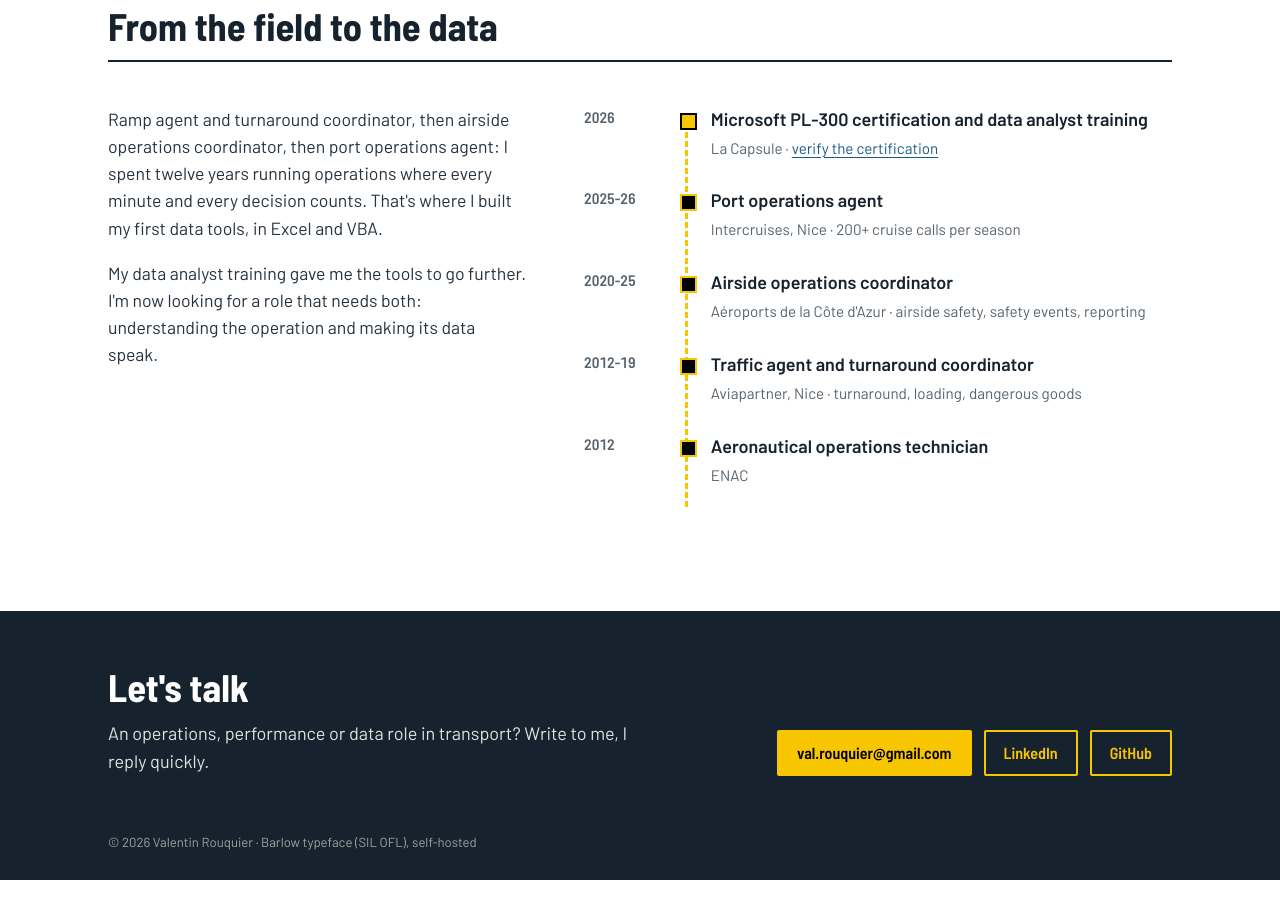
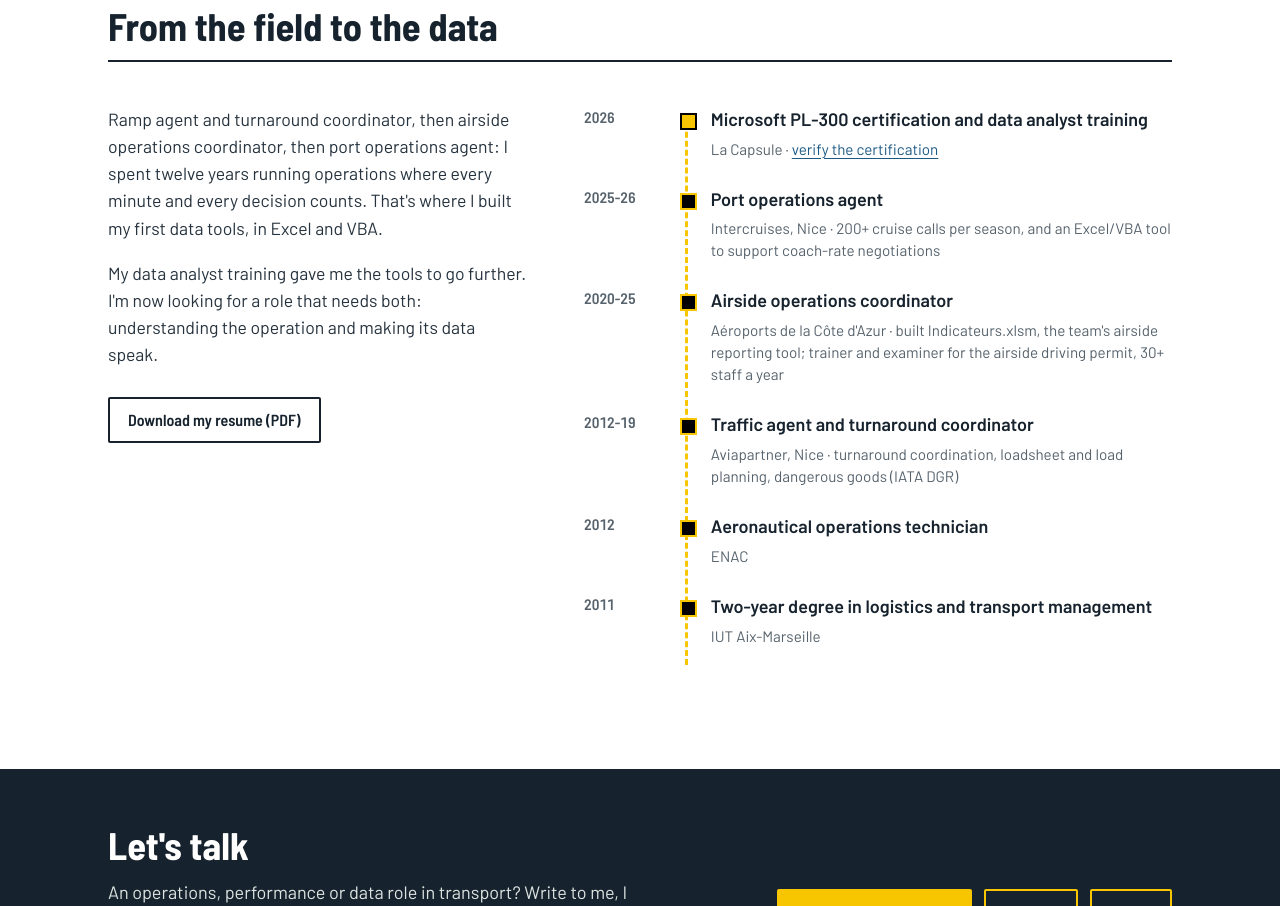
Before and after one commit to valrqr/valrqr.github.io, a plain HTML site: page index.html in a window 1280 px wide. Shown: the part 3146-4052 px from the top of the page. Before the commit the page ends 4026 px from the top, so only its background shows below. Drawn offline with Linux system fonts and the light colour scheme.

Commit message:
Parcours enrichi et CV téléchargeable

```diff
--- a/index.html
+++ b/index.html
@@ -117,6 +117,7 @@ section{padding:84px 0 0}
 
 /* Parcours (séquence réelle : chronologie) */
 .path{display:grid;grid-template-columns:minmax(0,5fr) minmax(0,7fr);gap:56px}
+.path .intro .cvlink{margin-top:28px}
 .path .intro p{font-size:1.1rem;color:#26333E;max-width:44ch}
 .timeline{list-style:none;margin:0;padding:0;position:relative}
 .timeline::before{content:"";position:absolute;left:5.6em;top:8px;bottom:8px;width:0;border-left:3px dashed var(--sign)}
@@ -124,7 +125,7 @@ section{padding:84px 0 0}
 .timeline li::after{content:"";position:absolute;left:calc(5.6em - 5px);top:7px;width:13px;height:13px;background:#000;border:2px solid var(--sign)}
 .timeline time{font:600 .95rem/1.5 var(--display);color:var(--muted);font-variant-numeric:tabular-nums}
 .timeline b{display:block;font-weight:600}
-.timeline div > span{color:var(--muted);font-size:.95rem}
+.timeline div > span{display:block;color:var(--muted);font-size:.95rem;line-height:1.45;margin-top:4px}
 .timeline .now::after{background:var(--sign);border-color:#000}
 
 /* Pied de page */
@@ -304,13 +305,15 @@ footer .wrap.small{display:block;font-size:.82rem;color:#9AA6A3;padding-top:0;pa
       <div class="intro">
         <p><span class="fr">Chef avion, puis coordonnateur des opérations piste, puis agent d'opérations portuaires : j'ai passé douze ans à faire tourner des opérations où chaque minute et chaque décision comptent. J'y ai construit mes premiers outils de données, en Excel et VBA.</span><span class="en">Ramp agent and turnaround coordinator, then airside operations coordinator, then port operations agent: I spent twelve years running operations where every minute and every decision counts. That's where I built my first data tools, in Excel and VBA.</span></p>
         <p><span class="fr">Ma formation de Data Analyst m'a donné les outils pour aller plus loin. Je cherche aujourd'hui un poste où l'on a besoin des deux : comprendre l'opération et faire parler ses données.</span><span class="en">My data analyst training gave me the tools to go further. I'm now looking for a role that needs both: understanding the operation and making its data speak.</span></p>
+        <p class="cvlink"><a class="btn fr" href="cv/CV-Valentin-Rouquier-FR.pdf" download><span>Télécharger le CV (PDF)</span></a><a class="btn en" href="cv/Resume-Valentin-Rouquier-EN.pdf" download><span>Download my resume (PDF)</span></a></p>
       </div>
       <ol class="timeline" reversed>
         <li class="now"><time>2026</time><div><b><span class="fr">Certification Microsoft PL-300 et formation Data Analyst</span><span class="en">Microsoft PL-300 certification and data analyst training</span></b><span>La Capsule · <a href="https://learn.microsoft.com/api/credentials/share/en-gb/ValentinRouquier-4848/92EA7B45D7254074?sharingId=6C76CA7A9C38FB35"><span class="fr">vérifier la certification</span><span class="en">verify the certification</span></a></span></div></li>
-        <li><time>2025-26</time><div><b><span class="fr">Agent d'opérations portuaires</span><span class="en">Port operations agent</span></b><span class="fr">Intercruises, Nice · plus de 200 escales de croisière par saison</span><span class="en">Intercruises, Nice · 200+ cruise calls per season</span></div></li>
-        <li><time>2020-25</time><div><b><span class="fr">Coordonnateur des opérations piste</span><span class="en">Airside operations coordinator</span></b><span class="fr">Aéroports de la Côte d'Azur · sécurité airside, événements sécurité, reporting</span><span class="en">Aéroports de la Côte d'Azur · airside safety, safety events, reporting</span></div></li>
-        <li><time>2012-19</time><div><b><span class="fr">Agent de trafic et chef avion</span><span class="en">Traffic agent and turnaround coordinator</span></b><span class="fr">Aviapartner, Nice · escale, chargement, marchandises dangereuses</span><span class="en">Aviapartner, Nice · turnaround, loading, dangerous goods</span></div></li>
+        <li><time>2025-26</time><div><b><span class="fr">Agent d'opérations portuaires</span><span class="en">Port operations agent</span></b><span class="fr">Intercruises, Nice · plus de 200 escales de croisière par saison, et un outil Excel/VBA d'aide à la négociation des tarifs autocaristes</span><span class="en">Intercruises, Nice · 200+ cruise calls per season, and an Excel/VBA tool to support coach-rate negotiations</span></div></li>
+        <li><time>2020-25</time><div><b><span class="fr">Coordonnateur des opérations piste</span><span class="en">Airside operations coordinator</span></b><span class="fr">Aéroports de la Côte d'Azur · conception d'Indicateurs.xlsm, l'outil de reporting airside de l'équipe ; formateur et examinateur du permis de circulation airside, plus de 30 agents par an</span><span class="en">Aéroports de la Côte d'Azur · built Indicateurs.xlsm, the team's airside reporting tool; trainer and examiner for the airside driving permit, 30+ staff a year</span></div></li>
+        <li><time>2012-19</time><div><b><span class="fr">Agent de trafic et chef avion</span><span class="en">Traffic agent and turnaround coordinator</span></b><span class="fr">Aviapartner, Nice · coordination de l'escale, loadsheet et plan de chargement, marchandises dangereuses (IATA DGR)</span><span class="en">Aviapartner, Nice · turnaround coordination, loadsheet and load planning, dangerous goods (IATA DGR)</span></div></li>
         <li><time>2012</time><div><b><span class="fr">Technicien aéronautique d'exploitation</span><span class="en">Aeronautical operations technician</span></b><span>ENAC</span></div></li>
+        <li><time>2011</time><div><b><span class="fr">DUT Gestion logistique et transport</span><span class="en">Two-year degree in logistics and transport management</span></b><span>IUT Aix-Marseille</span></div></li>
       </ol>
     </div>
   </div>
```
Also changed, not shown: 2 other files.
